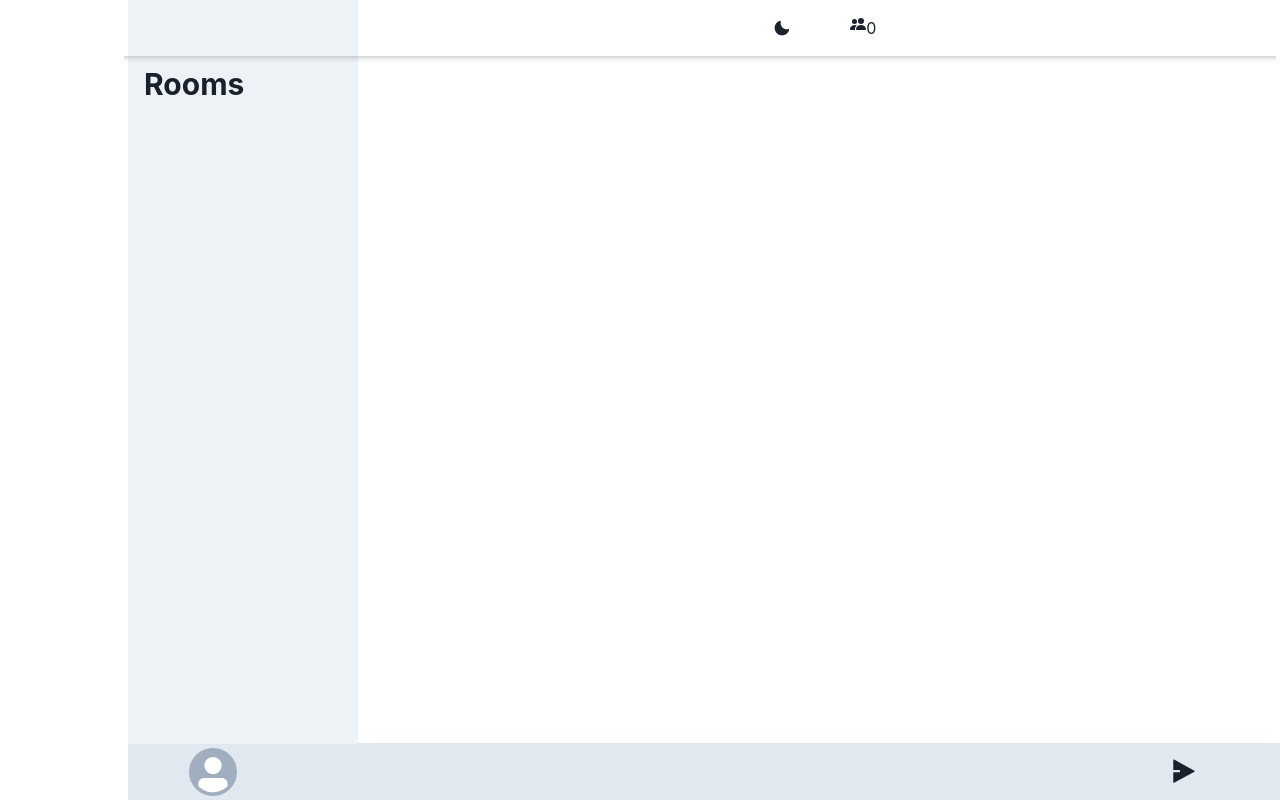
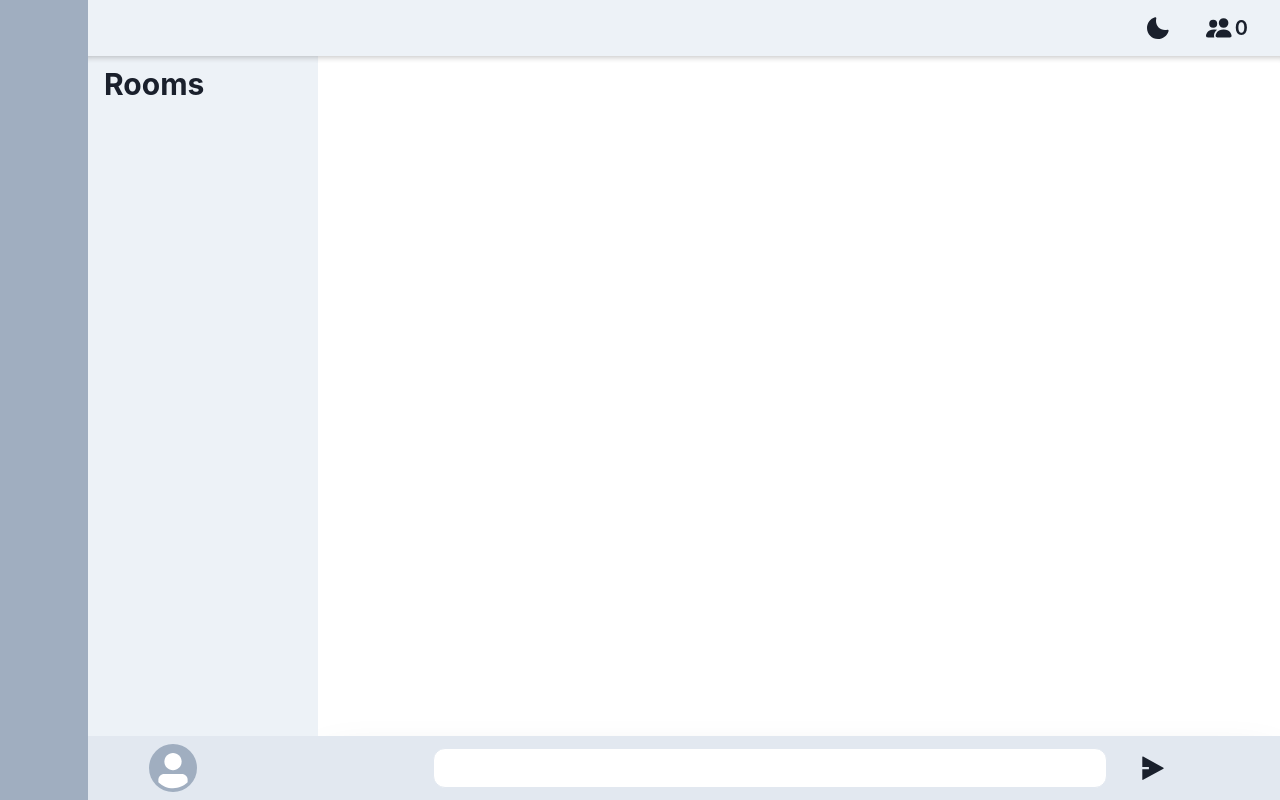
Before and after one commit to martynov-dm/chat_app_socketio, a React app in the folder client/: page / in a window 1280 px wide. Built offline with nearby package versions, Linux system fonts and the light colour scheme; sample sign-in values are in the browser's storage; a web font is replaced by a local one.

Commit message:
working on css

```diff
--- a/client/src/components/MainWindow/MainWindow.tsx
+++ b/client/src/components/MainWindow/MainWindow.tsx
@@ -6,7 +6,7 @@ import MessageInput from './MessageInput/MessageInput'
 import { useColorModeValue } from '@chakra-ui/react'
 
 const MainWindow = () => {
-  const bgColor = useColorModeValue('#FFFFFF', '#2D3748')
+  const bgColor = useColorModeValue('#FFFFFF', '#4A5568')
 
   return (
     <section
--- a/client/src/components/MainWindow/MessageInput/MessageInput.tsx
+++ b/client/src/components/MainWindow/MessageInput/MessageInput.tsx
@@ -30,7 +30,8 @@ import { selectCurrentRoomId } from '../../../redux/serverRoomMessage/serverRoom
 // }
 
 const MessageInput: React.FC = () => {
-  const bgColor = useColorModeValue('gray.200', 'gray.900')
+  const bgColor = useColorModeValue('gray.200', 'gray.800')
+  const inputColor = useColorModeValue('#FFFFFF', '#2D3748')
   const ws = useContext(SocketContext)
   const userId = useSelector(selectUserId)
   const roomId = useSelector(selectCurrentRoomId)
@@ -41,27 +42,35 @@ const MessageInput: React.FC = () => {
     setMessage('')
   }
 
+  const handleKeyDown = (event: any) => {
+    if (event.key === 'Enter') {
+      handleMessageSubmit()
+    }
+  }
+
   return (
     <Flex
       align='center'
-      justify='space-evenly'
-      mt='5'
+      justify='center'
+      shrink={0}
       h='4rem'
       bg={bgColor}
       boxShadow='2xl'
     >
       <Input
+        background={inputColor}
         borderRadius='xl'
         width='70%'
         value={message}
         onChange={(e) => setMessage(e.currentTarget.value)}
+        onKeyDown={handleKeyDown}
       />
       <RiSendPlane2Fill
         onClick={handleMessageSubmit}
         css={css`
           width: 1.65rem;
           height: 1.65rem;
-
+          margin-left: 2rem;
           cursor: pointer;
         `}
       />
--- a/client/src/components/MainWindow/MessageList/MessageItem.tsx
+++ b/client/src/components/MainWindow/MessageList/MessageItem.tsx
@@ -1,6 +1,8 @@
-import { Box, Image, Text } from '@chakra-ui/react'
+import { Box, Heading, Image, Text } from '@chakra-ui/react'
 import { css } from '@emotion/react'
 import React from 'react'
+import { useSelector } from 'react-redux'
+import { selectUserLogin } from '../../../redux/auth/auth.selectors'
 
 interface Iprops {
   avatar: string
@@ -12,14 +14,23 @@ interface Iprops {
 const MessageItem = (props: Iprops) => {
   const { avatar, username, time, text } = props
   const convertedDate = new Date(time).toLocaleString()
+  const currentUserLogin = useSelector(selectUserLogin)
 
   return (
-    <div
+    <Box
+      boxShadow='base'
+      borderWidth='1px'
+      borderRadius='lg'
+      maxWidth='35rem'
+      my='1rem'
       css={css`
         padding: 0.2rem;
         display: flex;
         width: 100%;
         min-height: 4.5rem;
+        align-self: ${currentUserLogin === username
+          ? 'flex-end'
+          : 'flex-start'};
         align-items: center;
 
         .text {
@@ -30,35 +41,38 @@ const MessageItem = (props: Iprops) => {
           .message {
             line-height: 1.4rem;
             white-space: pre-wrap;
-            color: #171a2a;
+
             font-size: 1.1rem;
           }
 
           .name-date {
             display: flex;
             align-items: center;
-            justify-content: space-between;
+            justify-content: flex-start;
             margin-bottom: 0.3rem;
-            color: rgba(23, 26, 42, 0.7);
+
             .date {
               margin-left: 0.7rem;
+              font-size: 0.8rem;
             }
           }
         }
       `}
     >
-      <Box>
-        <Image width='2.5rem' borderRadius='50%' src={avatar} alt='ava' />
+      <Box ml='1rem'>
+        <Image width='3rem' borderRadius='50%' src={avatar} alt='ava' />
       </Box>
       <div className='text'>
         <div className='name-date'>
-          <Text className='name'>{username}</Text>
+          <Heading as='h5' size='sm' className='name'>
+            {username}
+          </Heading>
           <Text className='date'>{convertedDate}</Text>
         </div>
 
         <Text className='message'>{text}</Text>
       </div>
-    </div>
+    </Box>
   )
 }
 
--- a/client/src/components/RoomHeader/RoomHeader.tsx
+++ b/client/src/components/RoomHeader/RoomHeader.tsx
@@ -1,7 +1,13 @@
 import React from 'react'
 import { css } from '@emotion/react'
 import ThemeToggler from '../common/ThemeToggler'
-import { Flex, Text, useColorModeValue } from '@chakra-ui/react'
+import {
+  Flex,
+  Heading,
+  IconButton,
+  Text,
+  useColorModeValue,
+} from '@chakra-ui/react'
 import { Icon } from '@chakra-ui/react'
 import { BsFillPeopleFill } from 'react-icons/bs'
 import { useSelector } from 'react-redux'
@@ -11,7 +17,7 @@ import {
 } from '../../redux/serverRoomMessage/serverRoomMessage.selectors'
 
 const RoomHeader = (props: any) => {
-  const bgColor = useColorModeValue('#FFFFFF', '#2D3748')
+  const bgColor = useColorModeValue('#EDF2F7', '#2D3748')
   const userCount = useSelector(selectCurrentRoomUserCount)
   const currentRoomName = useSelector(selectCurrentRoomName)
 
@@ -26,7 +32,7 @@ const RoomHeader = (props: any) => {
         height: 100%;
         display: flex;
         align-items: center;
-        justify-content: center;
+        /* justify-content: center; */
 
         z-index: 1;
 
@@ -41,17 +47,38 @@ const RoomHeader = (props: any) => {
           padding-left: 4px;
           position: absolute;
           bottom: -7px;
-          left: -4px;
+
           box-shadow: inset 0px 7px 6px -6px rgba(0, 0, 0, 0.25);
         }
       `}
     >
-      <Text>{currentRoomName}</Text>
+      <Heading
+        as='h4'
+        size='md'
+        css={css`
+          position: absolute;
+          top: 50%;
+          left: 50%;
+          transform: translate(-50%, -50%);
+        `}
+      >
+        {currentRoomName}
+      </Heading>
       <ThemeToggler />
 
-      <Flex>
-        <Icon as={BsFillPeopleFill} />
-        <Text>{userCount}</Text>
+      <Flex mr='2rem' align='center'>
+        <IconButton
+          aria-label='Toggle day/night'
+          icon={
+            <>
+              <Icon h='1.6rem' w='1.6rem' as={BsFillPeopleFill} />
+              <Text ml='0.2rem' fontSize='xl'>
+                {userCount}
+              </Text>
+            </>
+          }
+          variant='ghost'
+        />
       </Flex>
     </header>
   )
--- a/client/src/components/ServersList/ServersList.tsx
+++ b/client/src/components/ServersList/ServersList.tsx
@@ -3,9 +3,11 @@ import { css } from '@emotion/react'
 import ServerItem from './ServerItem/ServerItem'
 import { useSelector } from 'react-redux'
 import { selectServersArr } from '../../redux/serverRoomMessage/serverRoomMessage.selectors'
+import { useColorModeValue } from '@chakra-ui/react'
 
 const ServersList = () => {
   const serversArr = useSelector(selectServersArr)
+  const bgColor = useColorModeValue('#A0AEC0', '#171923')
   return (
     <aside
       css={css`
@@ -15,6 +17,7 @@ const ServersList = () => {
         display: flex;
         flex-direction: column;
         align-items: center;
+        background-color: ${bgColor};
       `}
     >
       {serversArr.map((server) => (
--- a/client/src/components/Sidebar/Sidebar.tsx
+++ b/client/src/components/Sidebar/Sidebar.tsx
@@ -5,7 +5,7 @@ import { Box, Heading, useColorModeValue } from '@chakra-ui/react'
 import UserMenu from './UserMenu/UserMenu'
 
 const Sidebar: React.FC = () => {
-  const bgColor = useColorModeValue('#EDF2F7', '#1A202C')
+  const bgColor = useColorModeValue('#EDF2F7', '#2D3748')
 
   return (
     <aside
--- a/client/src/components/Sidebar/UserMenu/UserMenu.tsx
+++ b/client/src/components/Sidebar/UserMenu/UserMenu.tsx
@@ -1,7 +1,7 @@
-import { Avatar, Flex, Text, useColorModeValue } from '@chakra-ui/react'
+import { Avatar, Flex, Heading, useColorModeValue } from '@chakra-ui/react'
 import React from 'react'
 import { useSelector } from 'react-redux'
-// import { css } from '@emotion/react'
+import { css } from '@emotion/react'
 
 import {
   selectUserLogin,
@@ -9,20 +9,23 @@ import {
 } from '../../../redux/auth/auth.selectors'
 
 const UserMenu = (props: any) => {
-  const bgColor = useColorModeValue('gray.200', 'gray.900')
+  const bgColor = useColorModeValue('gray.200', 'gray.800')
   const login = useSelector(selectUserLogin)
   const avatar = useSelector(selectUserAvatar)
 
   return (
     <Flex
       mt='auto'
-      h='3.5rem'
+      shrink={1}
+      h='4rem'
       bg={bgColor}
       align='center'
       justify='space-evenly'
     >
       <Avatar name={login} src={avatar} />
-      <Text fontSize='md'>{login}</Text>
+      <Heading as='h4' size='md'>
+        {login}
+      </Heading>
     </Flex>
   )
 }
--- a/client/src/components/SidebarHeader/SidebarHeader.tsx
+++ b/client/src/components/SidebarHeader/SidebarHeader.tsx
@@ -1,11 +1,11 @@
 import React from 'react'
 import { css } from '@emotion/react'
-import { Text, useColorModeValue } from '@chakra-ui/react'
+import { Heading, Text, useColorModeValue } from '@chakra-ui/react'
 import { useSelector } from 'react-redux'
 import { selectCurrentServerTitle } from '../../redux/serverRoomMessage/serverRoomMessage.selectors'
 
 const SidebarHeader = (props: any) => {
-  const bgColor = useColorModeValue('#EDF2F7', '#1A202C')
+  const bgColor = useColorModeValue('#EDF2F7', '#2D3748')
   const serverTitle = useSelector(selectCurrentServerTitle)
 
   return (
@@ -32,14 +32,16 @@ const SidebarHeader = (props: any) => {
           padding-left: 4px;
           position: absolute;
           bottom: -7px;
-          left: -4px;
+
           /* background: ${bgColor}; */
           box-shadow: inset 0px 7px 6px -6px rgba(0, 0, 0, 0.25);
         }
       `}
     >
       <div>
-        <Text>{serverTitle}</Text>
+        <Heading as='h4' size='md'>
+          {serverTitle}
+        </Heading>
       </div>
     </header>
   )
--- a/client/src/components/common/ThemeToggler.tsx
+++ b/client/src/components/common/ThemeToggler.tsx
@@ -5,14 +5,14 @@ import { MoonIcon, SunIcon } from '@chakra-ui/icons'
 export default function ThemeToggler() {
   const { colorMode, toggleColorMode } = useColorMode()
   return (
-    <Box textAlign='right' py={4} mr={12}>
+    <Box ml='auto' textAlign='right' py={4} mr={7}>
       <IconButton
         aria-label='Toggle day/night'
         icon={
           colorMode === 'light' ? (
-            <MoonIcon variant='ghost' />
+            <MoonIcon w='1.5rem' h='1.5rem' variant='ghost' />
           ) : (
-            <SunIcon variant='ghost' />
+            <SunIcon w='1.5rem' h='1.5rem' variant='ghost' />
           )
         }
         onClick={toggleColorMode}
--- a/client/src/pages/Main.tsx
+++ b/client/src/pages/Main.tsx
@@ -22,7 +22,7 @@ const Main: React.FC = () => {
         height: 100vh;
 
         display: grid;
-        grid-template-columns: minmax(4rem, 10%) minmax(12rem, 18%) 1fr;
+        grid-template-columns: minmax(5.5rem, 5%) minmax(12rem, 18%) 1fr;
         grid-template-rows: minmax(3rem, 7%) 1fr;
       `}
     >
--- a/client/src/socket.io/socket.tsx
+++ b/client/src/socket.io/socket.tsx
@@ -71,8 +71,7 @@ export const SocketProvider = (props: Iprops) => {
   const joinServer = (endpoint = INITIAL_SERVER_ENDPOINT) => {
     if (socket) {
       socket.disconnect()
-      socket = socketIOClient.io(`http://localhost:5000${endpoint}`)
-    } else {
+    }
     const token = sessionStorage.getItem('token')
     socket = socketIOClient.io(`http://localhost:5000${endpoint}`)
 
@@ -93,10 +92,10 @@ export const SocketProvider = (props: Iprops) => {
         userId = userData._id
         dispatch(serverRoomMessageActions.setInitialServers(serversArr))
         dispatch(authActions.addUserData(userData))
-          socket.emit('getServerData', INITIAL_SERVER_ENDPOINT)
+        socket.emit('getServerData', endpoint)
       }
     )
-    }
+
     initialize()
   }
 
```
Also changed, not shown: 1 other file (tests, documents, lock files or other folders). Lines whose indentation alone changed are shown as unchanged.
